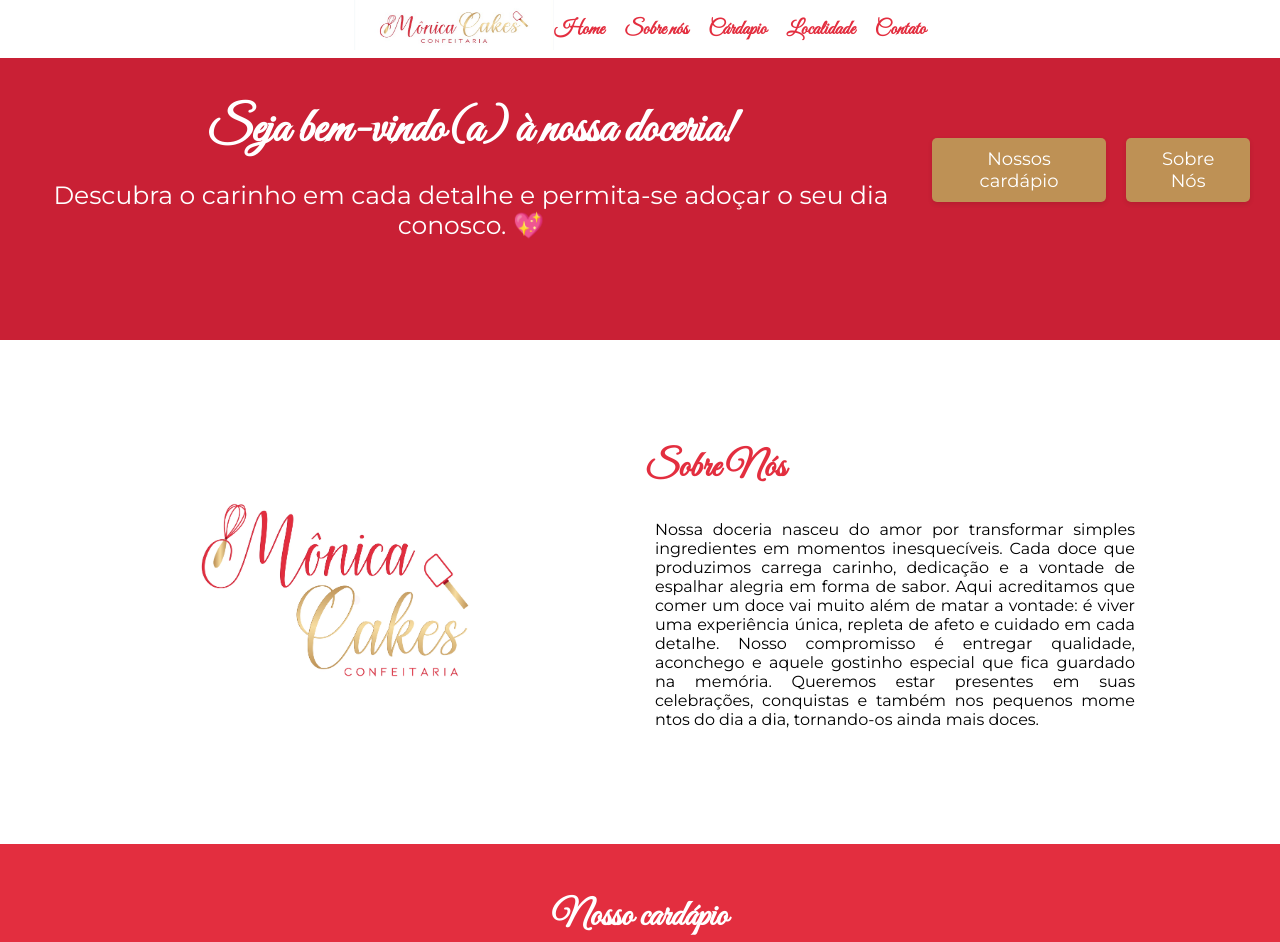
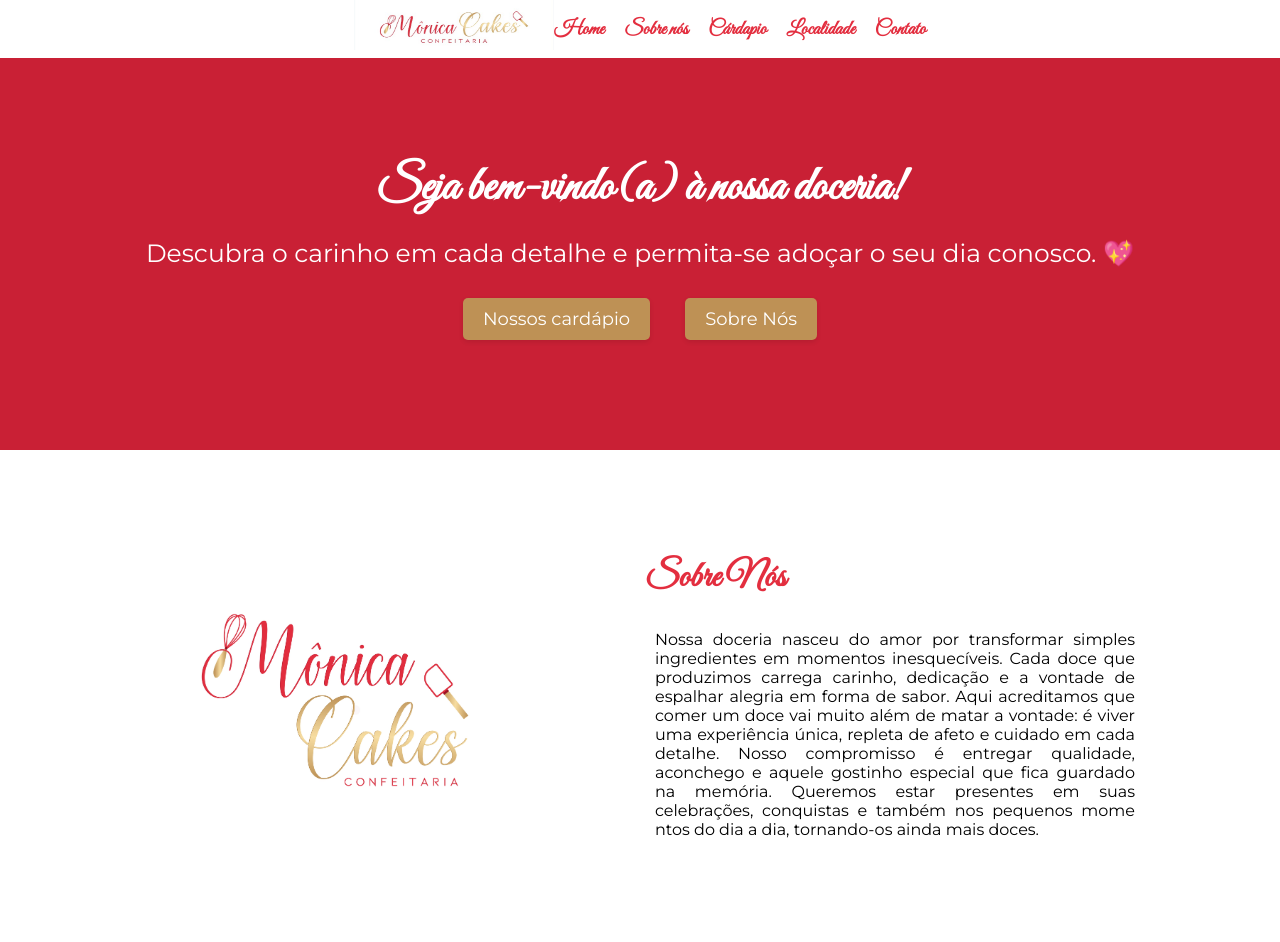
Before and after one commit to SophiaaRibeiro/Projeto-Curricularizacao-Doceria, a plain HTML site: page index.html in a window 1280 px wide. Shown: the top 942 px of the page. Drawn offline with Linux system fonts and the light colour scheme.

Commit message:
att dos botoes da home

```diff
--- a/css/style.css
+++ b/css/style.css
@@ -51,7 +51,7 @@ nav a {
 }
 
 nav {
-    position: fixed;
+    /* position: fixed; */
     top: 0;
     left: 0;
     width: 100%;
@@ -79,14 +79,20 @@ nav .logo img {
 
 .container-home{
     display: flex;
-    flex-direction: row;
+    flex-direction: column;
     align-items: center;
     justify-content: center;
     text-align: center;
     padding: 100px 20px;
 }
 
-.container-home button{
+.botoes-home {
+    margin-top: 20px; /* espaço entre o texto e os botões */
+    display: flex;
+    gap: 15px; /* espaço entre os botões */
+}
+
+.botoes-home button{
     background-color: var(--cor-secundaria);
     border-radius: var(--border-radius);
     padding: 10px 20px;
@@ -102,8 +108,8 @@ nav .logo img {
     font-size: 25px;
 }
 
-.container-home button:hover{
-    background-color: var(--cor-destque);
+.botoes-home button:hover{
+    transform: scale(1.05);
 }
 
 .container-home button a{
@@ -333,7 +339,7 @@ nav .logo img {
     text-decoration: none;
     color: var(--font-color);
     font-size: 18px;
-    transition: color 0.3s ease;
+    transform: scale(1.05);;
 }
 
 .footer ul li a:hover {
--- a/index.html
+++ b/index.html
@@ -25,8 +25,10 @@
                     <h1>Seja bem-vindo(a) à nossa doceria!</h1>
                     <p>Descubra o carinho em cada detalhe e permita-se adoçar o seu dia conosco. 💖</p>
                 </div>
-                <button><a href="#cardapio">Nossos cardápio</a></button>
-                <button><a href="#sobrenos">Sobre Nós</a></button>
+                <div class="botoes-home" >
+                    <button><a href="#cardapio">Nossos cardápio</a></button>
+                    <button><a href="#sobrenos">Sobre Nós</a></button>
+                </div>
             </div>
         </main>
 
```
Also changed, not shown: img/inspiração-site.webp (added), 1 other file.
